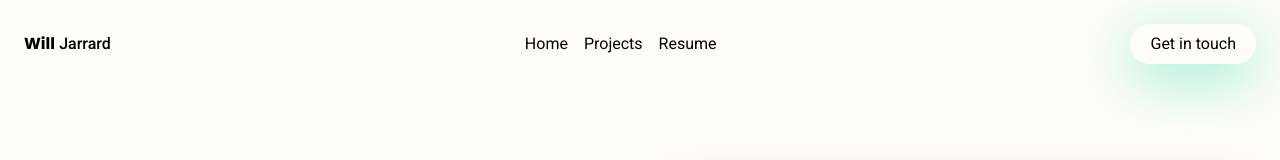
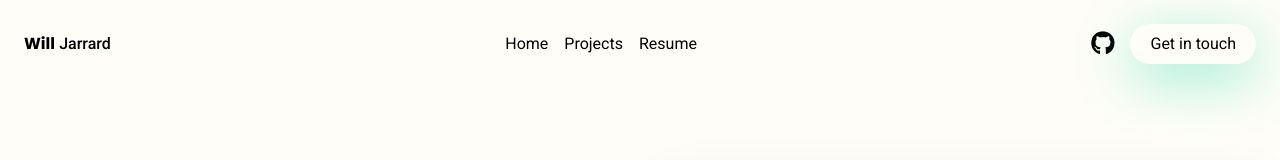
Before and after one commit to wejarrard/portfolio, a SvelteKit app: page / in a window 1280 px wide. Shown: the top 160 px of the page. Built offline with nearby package versions, Linux system fonts and the light colour scheme.

Commit message:
Add GitHub link to header with hover effect

```diff
--- a/src/components/Header.svelte
+++ b/src/components/Header.svelte
@@ -29,6 +29,15 @@
       </a>
     {/each}
   </div>
+  <div class="flex items-center gap-4">
+    <a
+      href="https://github.com/wejarrard"
+      target="_blank"
+      rel="noopener noreferrer"
+      class="text-2xl hover:text-mint duration-200"
+    >
+      <i class="fab fa-github"></i>
+    </a>
     <a
       href="https://www.linkedin.com/in/willjarrard/"
       target="_blank"
@@ -40,4 +49,5 @@
       ></div>
       <h4 class="relative z-9">Get in touch</h4>
     </a>
+  </div>
 </header>
```
Lines whose indentation alone changed are shown as unchanged.
